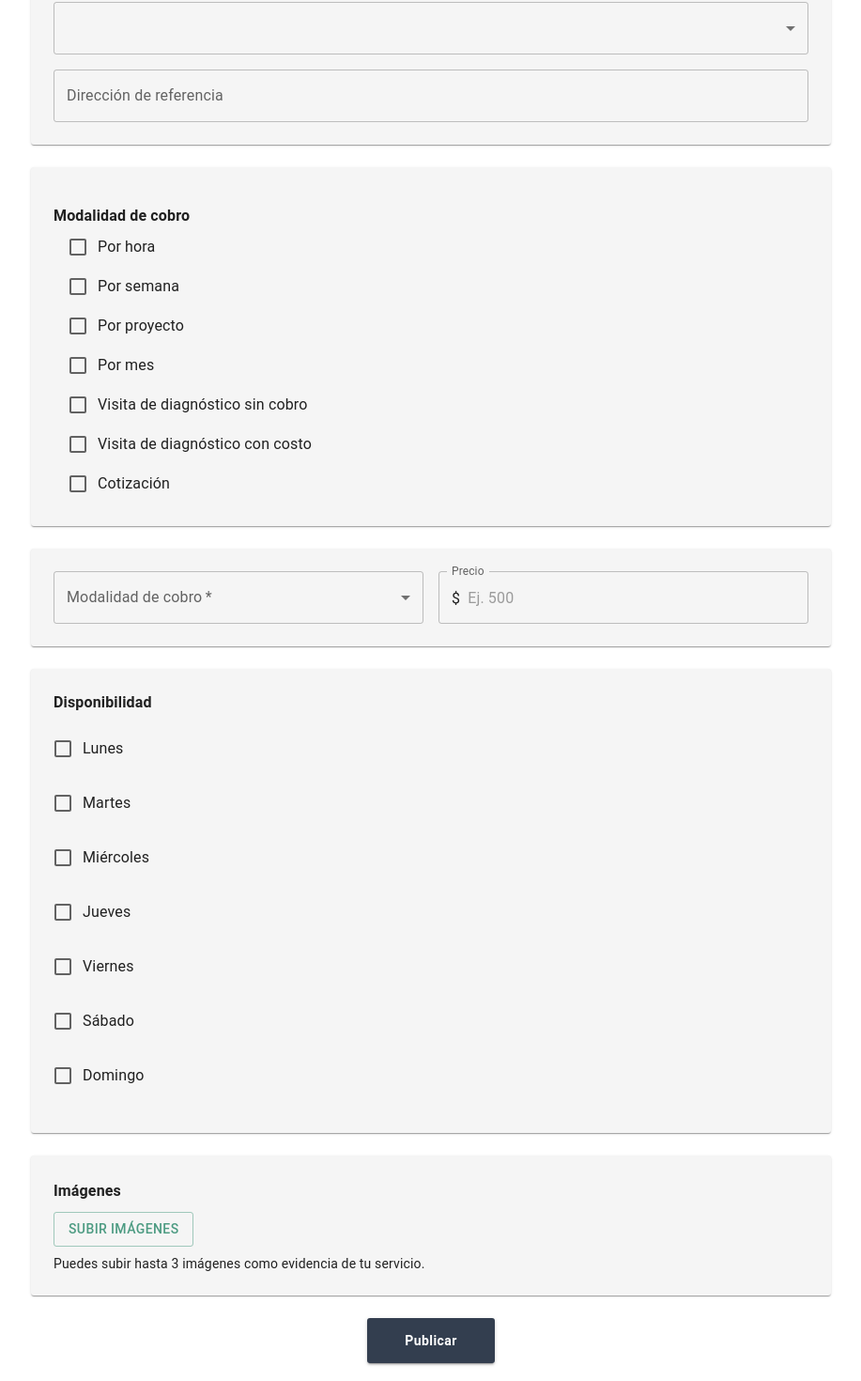
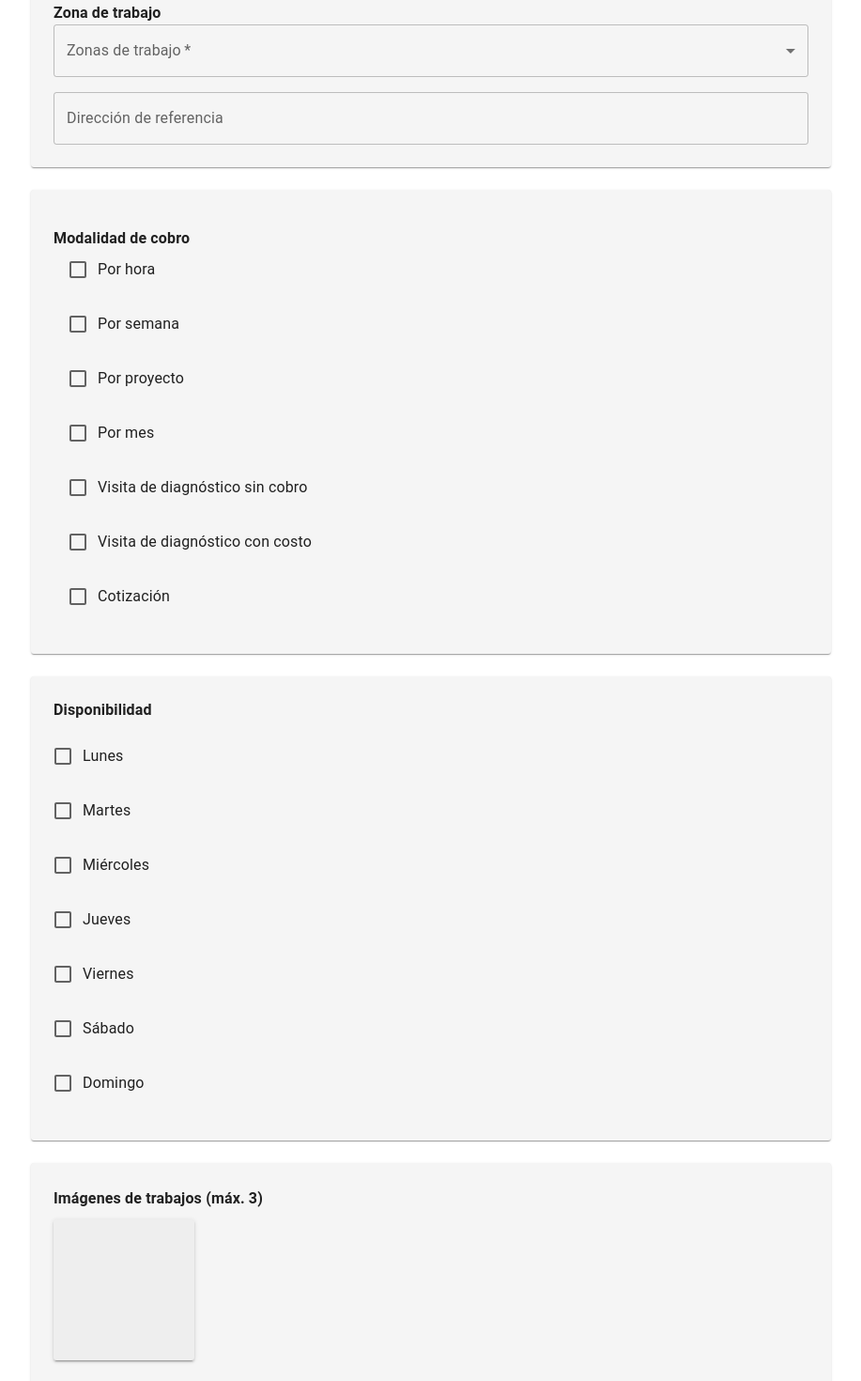
Before and after one commit to IcyHavit/ChambaFacil, a React (Vite) app: page /publicar in a window 1280 px wide. Shown: the part 730-2200 px from the top of the page at 94% size, without its empty margins (181-1098 px from the left). Built offline with nearby package versions, Linux system fonts and the light colour scheme; some icons are missing.

Commit message:
Publicar servicio sin validaciones listo

```diff
--- a/src/pages/PublicarServicio.jsx
+++ b/src/pages/PublicarServicio.jsx
@@ -12,6 +12,10 @@ import Footer from '../components/Footer';
 import DisponibilidadDia from '../components/PublicarServicio/DisponibilidadDia';
 import SubidaImagenes from '../components/PublicarServicio/SubidaImagenes';
 import { Form } from 'react-router-dom';
+import { Avatar } from '@mui/material';
+import AddAPhotoIcon from '@mui/icons-material/AddAPhoto';
+import CloseIcon from '@mui/icons-material/Close';
+import { IconButton } from '@mui/material'
 
 const diasSemana = ['Lunes', 'Martes', 'Miércoles', 'Jueves', 'Viernes', 'Sábado', 'Domingo'];
 const alcaldias = [
@@ -27,13 +31,35 @@ export default function PublicarServicio() {
   const [descripcion, setDescripcion] = useState('');
   const [materiales, setMateriales] = useState('');
   const [garantia, setGarantia] = useState('');
+  const [garantiaDesc, setGarantiaDesc] = useState('');
   const [zonaTrabajo, setZonaTrabajo] = useState('');
   const [direccion, setDireccion] = useState('');
   const [referencia, setReferencia] = useState('');
-  const [tipoPrecio, setTipoPrecio] = useState('');
-  const [precio, setPrecio] = useState('');
   const [diasDisponibles, setDiasDisponibles] = useState({});
   const [imagenes, setImagenes] = useState([]);
+  const [modalidades, setModalidades] = useState({
+    'Por hora': { checked: false, precio: '' },
+    'Por semana': { checked: false, precio: '' },
+    'Por proyecto': { checked: false, precio: '' },
+    'Por mes': { checked: false, precio: '' },
+    'Visita de diagnóstico sin cobro': { checked: false, precio:'' },
+    'Visita de diagnóstico con costo': { checked: false, precio: '' },
+    'Cotización': { checked: false, precio: '' },
+  });
+
+  const handleCheckboxChangeM = (modalidad) => {
+    setModalidades((prev) => ({
+      ...prev,
+      [modalidad]: { ...prev[modalidad], checked: !prev[modalidad].checked },
+    }));
+  };
+
+  const handlePrecioChangeM = (modalidad, precio) => {
+    setModalidades((prev) => ({
+      ...prev,
+      [modalidad]: { ...prev[modalidad], precio },
+    }));
+  };
 
   const handleCheckboxChange = (dia) => {
     setDiasDisponibles((prev) => ({
@@ -97,7 +123,7 @@ export default function PublicarServicio() {
             <TextField label="Descripción" fullWidth required multiline minRows={4} value={descripcion} onChange={(e) => setDescripcion(e.target.value)} />
           </Paper>
 
-          {/* Bloque 3: Materiales, Garantía y Zona de trabajo */}
+          /* Bloque 3: Materiales, Garantía y Zona de trabajo */
                 <Paper sx={{ p: 3, mb: 3 }}>
                 <Typography fontWeight="bold">¿Incluye materiales?</Typography>
                 <RadioGroup row value={materiales} onChange={(e) => setMateriales(e.target.value)}>
@@ -111,63 +137,87 @@ export default function PublicarServicio() {
                   <FormControlLabel value="no" control={<Radio required />} label="No" />
                 </RadioGroup>
 
+                {garantia === 'si' && (
+                  <TextField
+                  fullWidth
+                  required
+                  label="Especifica la garantía"
+                  placeholder="Ej. Garantía de 6 meses"
+                  sx={{ mt: 2 }}
+                  value={garantiaDesc}
+                  onChange={(e) => setGarantiaDesc(e.target.value)}
+                  />
+                )}
+
                 <Typography fontWeight="bold" mt={2}>Zona de trabajo</Typography>
-            <Select fullWidth required value={zonaTrabajo} onChange={(e) => setZonaTrabajo(e.target.value)}>
+                <FormControl fullWidth required>
+                  <InputLabel>Zonas de trabajo</InputLabel>
+                  <Select value={zonaTrabajo} onChange={(e) => setZonaTrabajo(e.target.value)}>
                   <MenuItem value="Mi lugar">Mi lugar</MenuItem>
                   {alcaldias.map((a) => (
                     <MenuItem key={a} value={a}>{a}</MenuItem>
                   ))}
                   </Select>
+                </FormControl>
 
                 {zonaTrabajo === 'Mi lugar' && (
-              <TextField fullWidth required label="Dirección de tu lugar" placeholder="Calle, número..." sx={{ mt: 2 }} value={direccion} onChange={(e) => setDireccion(e.target.value)} />
+                  <TextField
+                  fullWidth
+                  required
+                  label="Dirección de tu lugar"
+                  placeholder="Calle, número..."
+                  sx={{ mt: 2 }}
+                  value={direccion}
+                  onChange={(e) => setDireccion(e.target.value)}
+                  />
                 )}
 
                 {zonaTrabajo !== 'Mi lugar' && (
-              <TextField fullWidth label="Dirección de referencia" placeholder="Cerca de parque, metro..." sx={{ mt: 2 }} value={referencia} onChange={(e) => setReferencia(e.target.value)} />
+                  <TextField
+                  fullWidth
+                  label="Dirección de referencia"
+                  placeholder="Cerca de parque, metro..."
+                  sx={{ mt: 2 }}
+                  value={referencia}
+                  onChange={(e) => setReferencia(e.target.value)}
+                  />
                 )}
                 </Paper>
 
                 {/* Bloque 4: Modalidad y precio */}
 
-
-          <Paper sx={{p:3, mb: 3}}>
+                      <Paper sx={{ p: 3, mb: 3 }}>
                       <Typography fontWeight="bold" mt={2}>Modalidad de cobro</Typography>
 
-            <Box display="flex" flexDirection={{ xs: 'column', md: 'row' }} gap={2} pl={2}>
+                      <Box display="flex" flexDirection="column" gap={2} pl={2}>
                         <FormGroup>
-                <FormControlLabel control={<Checkbox/>} label = 'Por hora' />
-                <FormControlLabel control = {<Checkbox/>} label='Por semana'/>
-                <FormControlLabel control={<Checkbox/>} label = 'Por proyecto'/>
-                <FormControlLabel control={<Checkbox/>} label = 'Por mes' />
-                <FormControlLabel control={<Checkbox/>} label='Visita de diagnóstico sin cobro'/>
-                <FormControlLabel control= {<Checkbox/>} label='Visita de diagnóstico con costo'/>
-                <FormControlLabel control={<Checkbox/>} label='Cotización'/>
-              </FormGroup>
-            </Box>
-          </Paper>
-          <Paper sx={{ p: 3, mb: 3 }}>
-            <Box display="flex" flexDirection={{ xs: 'column', md: 'row' }} gap={2}>
-              <FormControl required fullWidth>
-                <InputLabel>Modalidad de cobro</InputLabel>
-                <Select value={tipoPrecio} label="Modalidad de cobro" onChange={(e) => setTipoPrecio(e.target.value)}>
-                  <MenuItem value="Por hora">Por hora</MenuItem>
-                  <MenuItem value="Por proyecto">Por proyecto</MenuItem>
-                  <MenuItem value="Visita de diagnóstico sin cobro">Visita de diagnóstico</MenuItem>
-                  <MenuItem value="Cotización">Cotización</MenuItem>
-                  <MenuItem value="Semana">Semana</MenuItem>
-                  <MenuItem value="Mes">Mes</MenuItem>
-                </Select>
-              </FormControl>
+                        {Object.keys(modalidades).map((modalidad) => (
+                          <Box key={modalidad} sx={{ mb: 2 }}>
+                          <FormControlLabel
+                            control={
+                            <Checkbox
+                              checked={modalidades[modalidad].checked}
+                              onChange={() => handleCheckboxChangeM(modalidad)}
+                            />
+                            }
+                            label={modalidad}
+                          />
+                          {modalidades[modalidad].checked &&
+                            !['Visita de diagnóstico sin cobro', 'Cotización'].includes(modalidad) && (
+                            <Box sx={{ mt: 1, pl: 2 }}>
                               <TextField
                               label="Precio"
                               placeholder="Ej. 500"
-                fullWidth
                               type="number"
-                value={precio}
-                onChange={(e) => setPrecio(e.target.value)}
-                InputProps={{ startAdornment: <span style={{ marginRight: 8 }}>$</span> }}
+                              value={modalidades[modalidad].precio}
+                              onChange={(e) => handlePrecioChangeM(modalidad, e.target.value)}
+                              sx={{ maxWidth: 150 }}
                               />
+                            </Box>
+                            )}
+                          </Box>
+                        ))}
+                        </FormGroup>
                       </Box>
                       </Paper>
 
@@ -180,8 +230,85 @@ export default function PublicarServicio() {
           </Paper>
 
           {/* Bloque 6: Multimedia */}
-          <SubidaImagenes handleImagenes={handleImagenes} />
+{/* Bloque 6: Multimedia */}
+<Paper sx={{ p: 3, mb: 3 }}>
+  <Typography variant="subtitle1" sx={{ fontWeight: 'bold', mb: 1 }}>
+    Imágenes de trabajos (máx. 3)
+  </Typography>
 
+  <Grid container spacing={2}>
+    {imagenes.map((file, index) => (
+      <Grid key={index}>
+        <Box sx={{ position: 'relative' }}>
+          <Avatar
+            src={URL.createObjectURL(file)}
+            variant="rounded"
+            sx={{
+              width: 150,
+              height: 150,
+              boxShadow: 2,
+            }}
+          />
+          <IconButton
+            size="small"
+            onClick={() => setImagenes((prev) => prev.filter((_, i) => i !== index))}
+            sx={{
+              position: 'absolute',
+              top: -10,
+              right: -10,
+              bgcolor: 'white',
+              border: '1px solid #ccc',
+            }}
+          >
+            <CloseIcon fontSize="small" />
+          </IconButton>
+        </Box>
+      </Grid>
+    ))}
+
+    {imagenes.length < 3 && (
+      <Box sx={{ position: 'relative' }}>
+        <Avatar
+          variant="rounded"
+          sx={{
+            width: 150,
+            height: 150,
+            bgcolor: 'grey.200',
+            cursor: 'pointer',
+            boxShadow: 2,
+          }}
+        >
+          <AddAPhotoIcon color="action" />
+        </Avatar>
+
+        <input
+          accept="image/*"
+          type="file"
+          multiple
+          onChange={(e) => {
+            const files = Array.from(e.target.files);
+            const nuevas = [...imagenes, ...files].slice(0, 3);
+            setImagenes(nuevas);
+          }}
+          id="evidencias"
+          style={{ display: 'none' }}
+        />
+        <label htmlFor="evidencias">
+          <Box
+            sx={{
+              position: 'absolute',
+              top: 0,
+              left: 0,
+              width: 150,
+              height: 150,
+              cursor: 'pointer',
+            }}
+          />
+        </label>
+      </Box>
+    )}
+  </Grid>
+</Paper>
           {/* Botón Final */}
           <Box textAlign="center">
             <Button variant="contained" sx={{ bgcolor: theme.palette.secondary.dark, color: theme.palette.tertiary.main, fontWeight: 'bold', textTransform: 'none', px: 5, py: 1.5, '&:hover': { bgcolor: theme.palette.secondary.main } }}>
```
Lines whose indentation alone changed are shown as unchanged.
